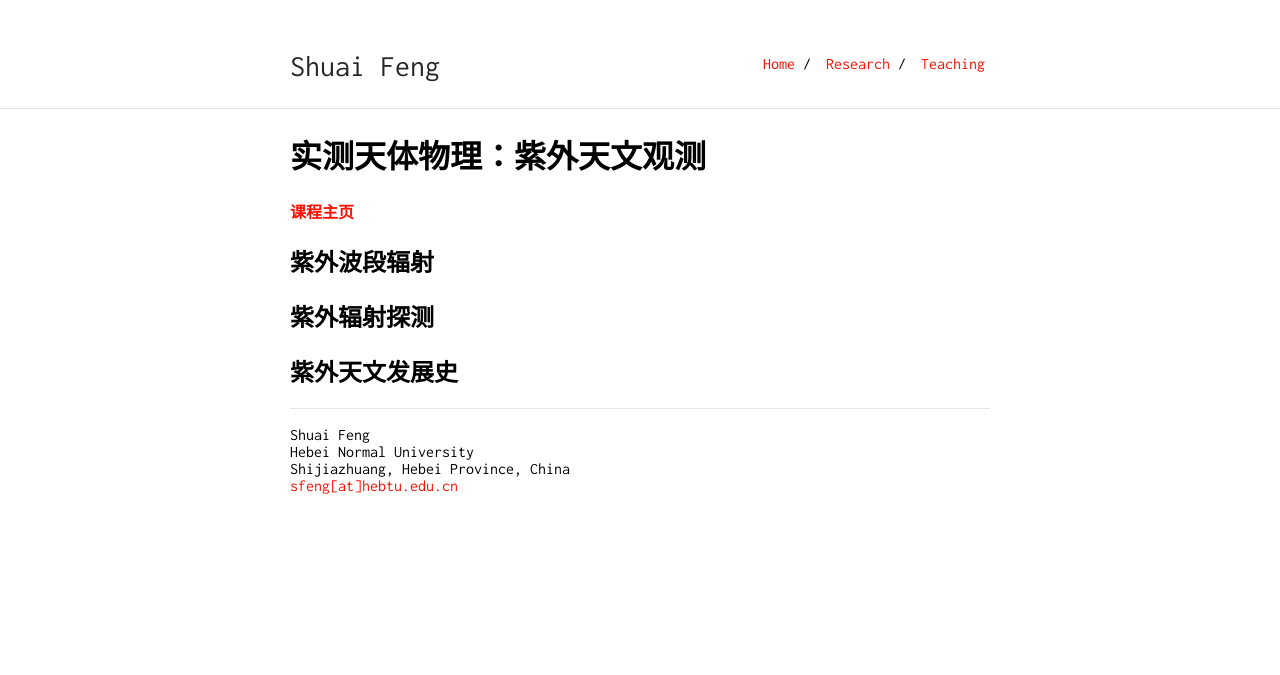
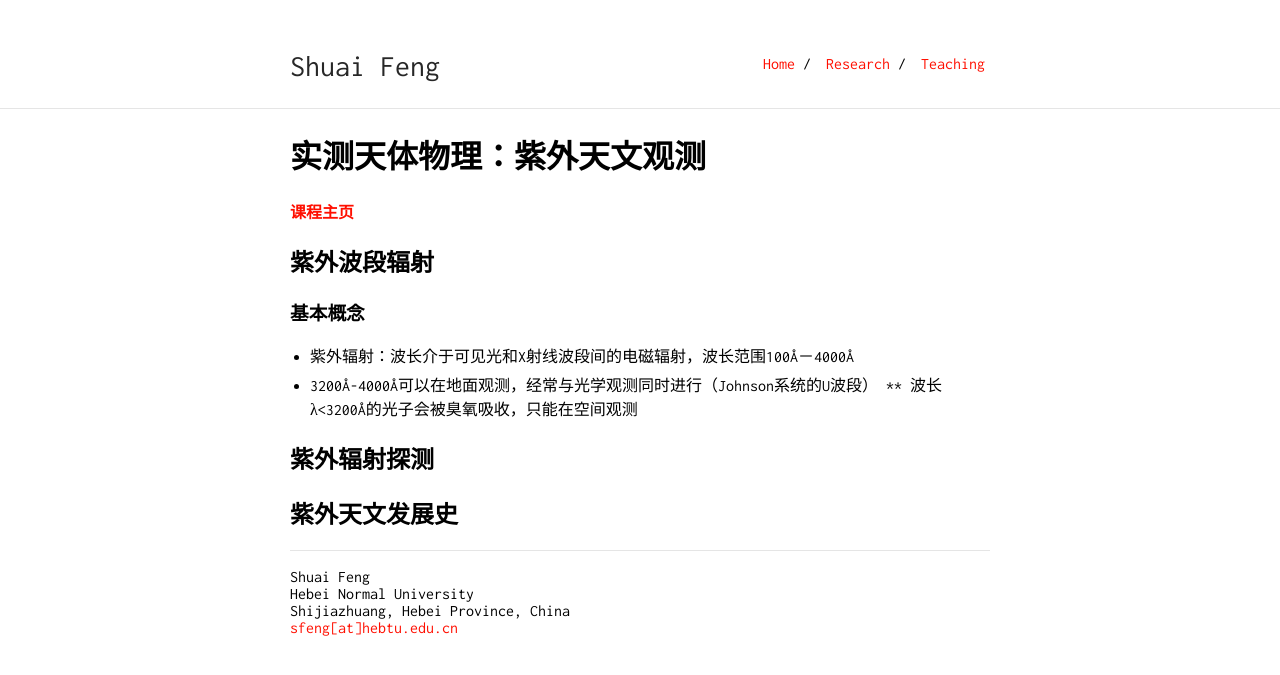
Before and after one commit to fengshuai0210/fengshuai0210.github.io, a Jekyll site: the page built from teaching/ObsAstro/UV_Astro.md, in a window 1280 px wide. Shown: the top 675 px of the page. Built offline with Jekyll 4.4.1, drawn with Linux system fonts in a browser that asks for light colours; our own code applies the rules of GitHub Pages for plain Markdown files.

Commit message:
Update UV_Astro.md

```diff
--- a/teaching/ObsAstro/UV_Astro.md
+++ b/teaching/ObsAstro/UV_Astro.md
@@ -8,6 +8,12 @@ layout: default
 
 ## 紫外波段辐射
 
+### 基本概念
+
+* 紫外辐射：波长介于可见光和X射线波段间的电磁辐射，波长范围100Å－4000Å
+* 3200Å-4000Å可以在地面观测，经常与光学观测同时进行（Johnson系统的U波段）
+** 波长λ<3200Å的光子会被臭氧吸收，只能在空间观测
+
 ## 紫外辐射探测
 
 ## 紫外天文发展史
```
